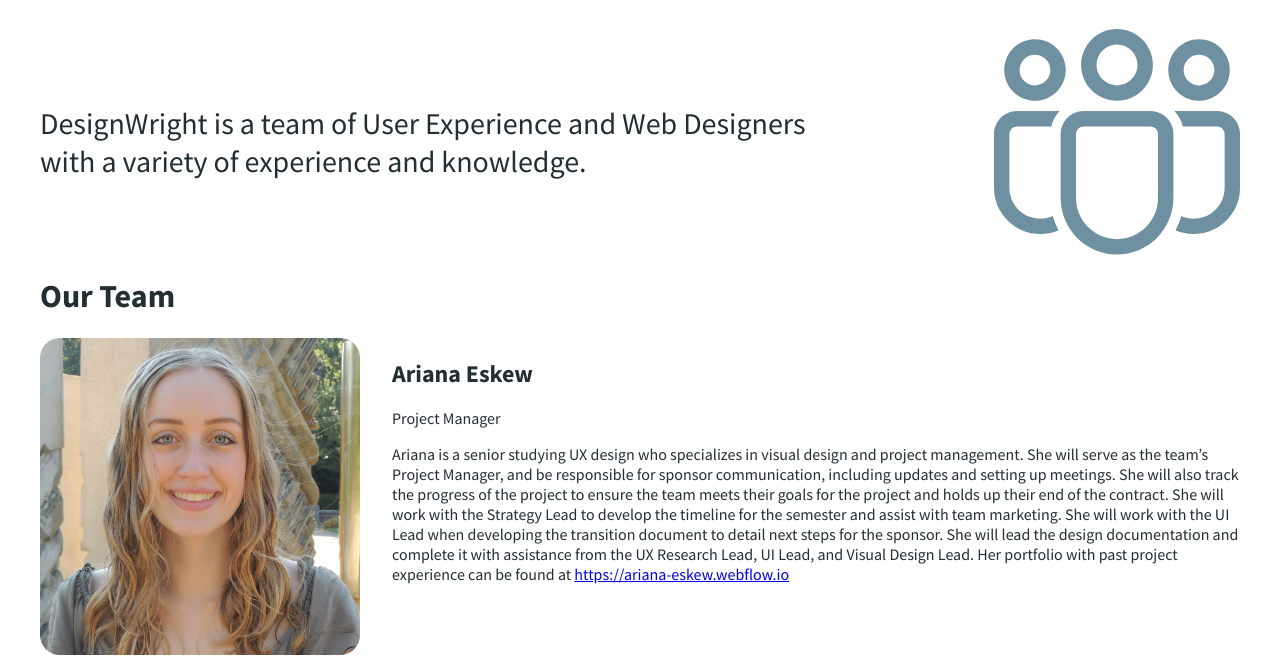
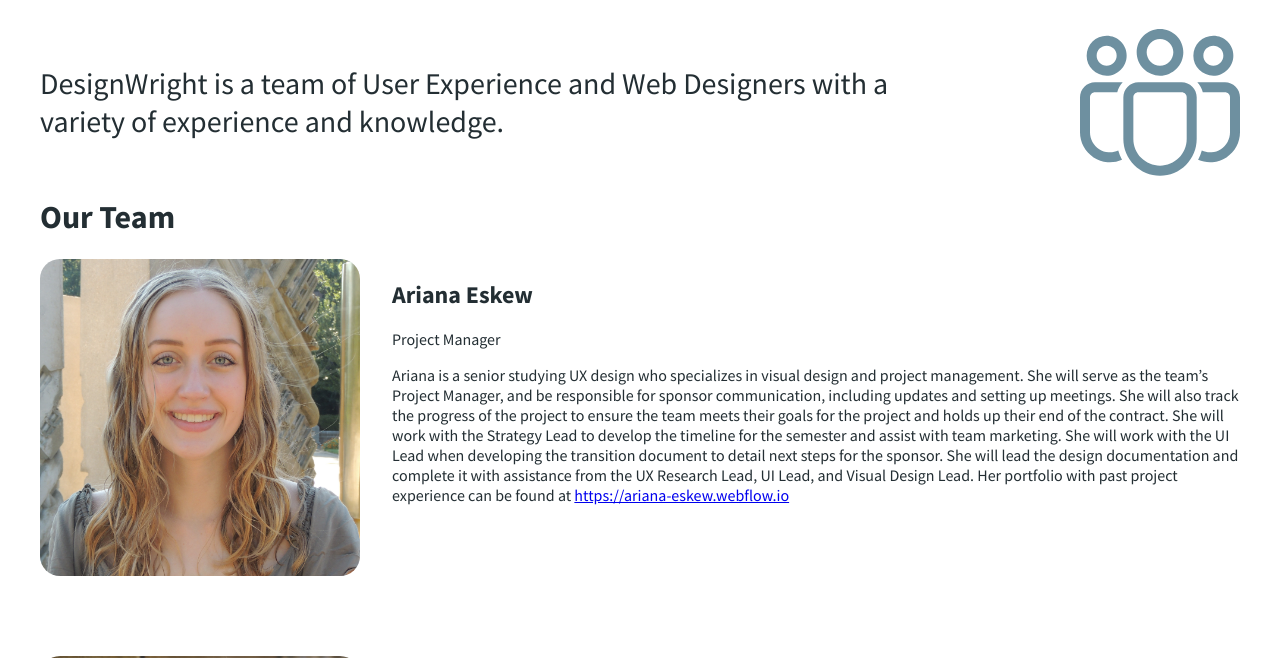
Before and after one commit to lrbn86/designwright, a plain HTML site: page team/index.html in a window 1280 px wide. Shown: the part 142-800 px from the top of the page. Drawn offline with Linux system fonts and the light colour scheme.

Commit message:
Resize team heading img

```diff
--- a/css/main.css
+++ b/css/main.css
@@ -116,6 +116,10 @@ section > h1 {
   margin-bottom: 5rem
 }
 
+.team-heading > img {
+  width: 10rem;
+}
+
 @media (min-width: 1000px) {
 
   header {
```
